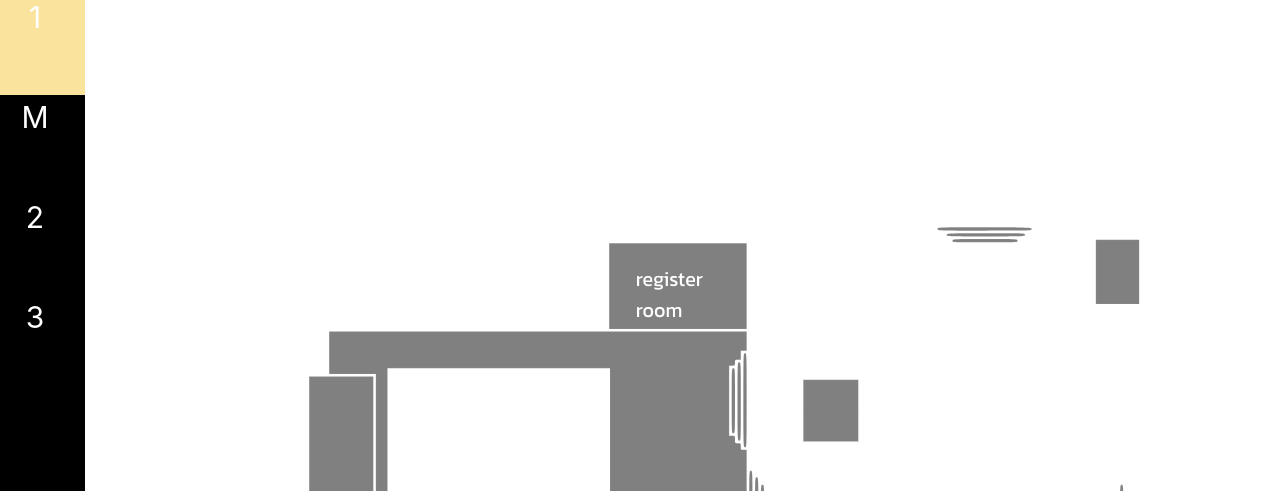
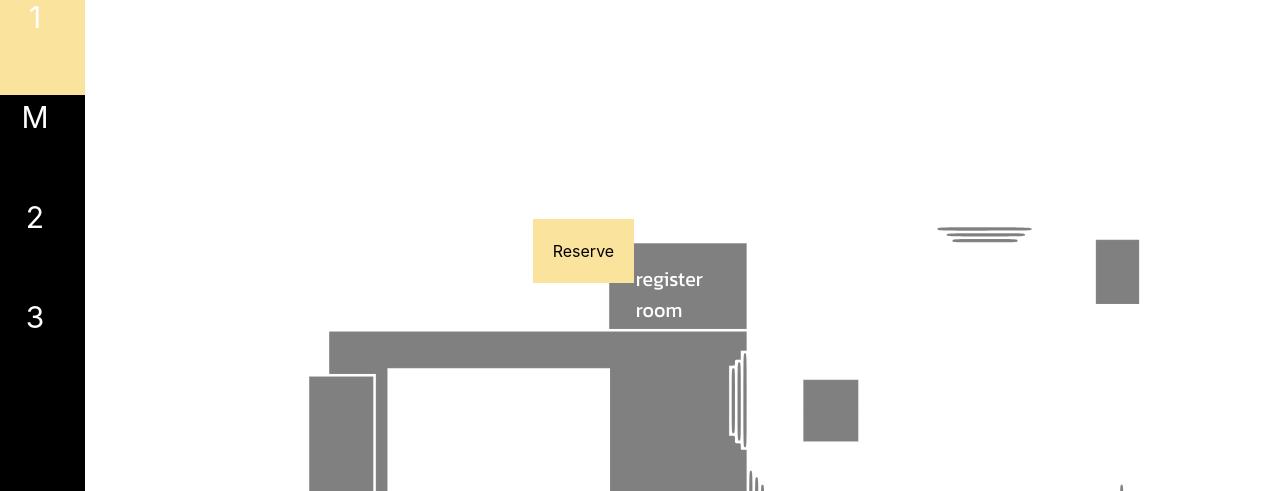
Before and after one commit to meenajaeiei/project, a Django app: page /reservation_map_1/ in a window 1280 px wide. Shown: the part 194-685 px from the top of the page. Run offline with Django 3.2, Linux system fonts and the light colour scheme; data that the repository does not hold is empty; some libraries are stand-ins or nearby versions.

Commit message:
Auto stash before merge of "master" and "origin/master"

```diff
--- a/project/views.py
+++ b/project/views.py
@@ -78,6 +78,9 @@ def test(request):
 
 def showmap_1(request):
 
+    if 'beginreservation' in request.GET and 'username' in request.GET and 'room' in request.GET and 'endreservation' in request.GET:
+        print((request.GET["beginreservation"]))
+
     return render(request , "blog/reservation_map_1.html" , {"rooms" : room.objects.all()})
 
 
--- a/static/css/reservation_map_1.css
+++ b/static/css/reservation_map_1.css
@@ -159,9 +159,13 @@ button[type="submit"] {
 	border: 12px;
 	color: #000;
 	padding: 20px;
+<<<<<<< Updated upstream
 	display: none;
 	font-size: 16px;
 
+=======
+	display: block;
+>>>>>>> Stashed changes
 }
 
 path {
--- a/templates/blog/reservation_map_1.html
+++ b/templates/blog/reservation_map_1.html
@@ -94,9 +94,15 @@
 						<div id="room-number">Room Number</div>
 						<div id="status">cc</div><br>
 						<p> status: <div id="status">cc</div></p>
+<<<<<<< Updated upstream
 						<p class="datetime">Begin Reserve : <br><input type="datetime-local" name="beginreservation" value=""><br><br></p>
 						<p class="datetime">End Reserve : <br><input type="datetime-local" name="endreservation" value=""></p>
+=======
+
+>>>>>>> Stashed changes
 						<form action=""   method="GET">
+							<p class="datetime">Begin Reserve : <input type="datetime-local" name="beginreservation"  value="" ></p>
+							<p class="datetime">End Reserve : <input type="datetime-local" name="endreservation" value=""></p>
 							<button  id = "eiei" type="submit" value="test" name = "room" >Reserve</button>
 							<input type="hidden" name="username" value="{{user.username}}" />
 						</form>
```
